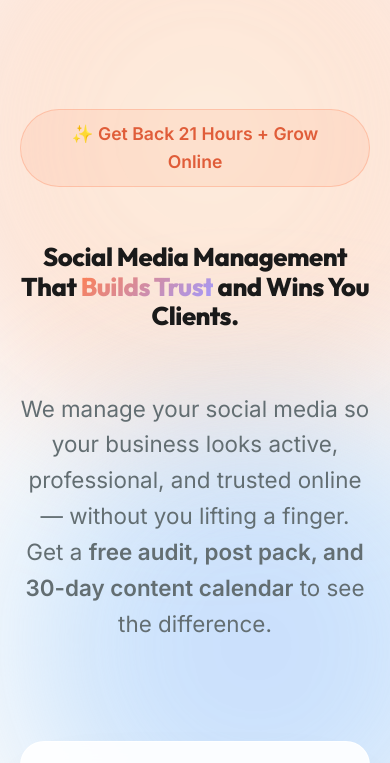
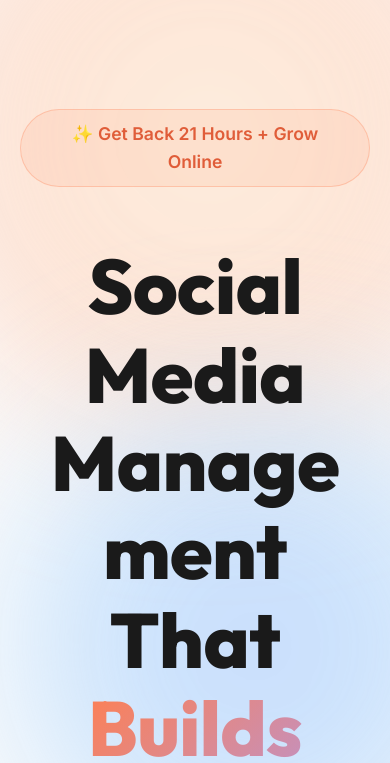
Before and after one commit to poppypages/poppy-pages, a website: page index.html in a window 390 px wide. Shown: the part 80-843 px from the top of the page. Drawn offline with Linux system fonts and the light colour scheme.

Commit message:
Increase mobile headline to 4.8rem (3x previous size)
Co-Authored-By: Claude Opus 4.6 <noreply@anthropic.com>

```diff
--- a/styles.css
+++ b/styles.css
@@ -2249,7 +2249,7 @@ h2,
 @media (max-width: 768px) {
     h1,
     .headline {
-        font-size: 1.6rem !important;
+        font-size: 4.8rem !important;
         letter-spacing: -0.5px;
         line-height: 1.15;
         overflow-wrap: break-word;
```
